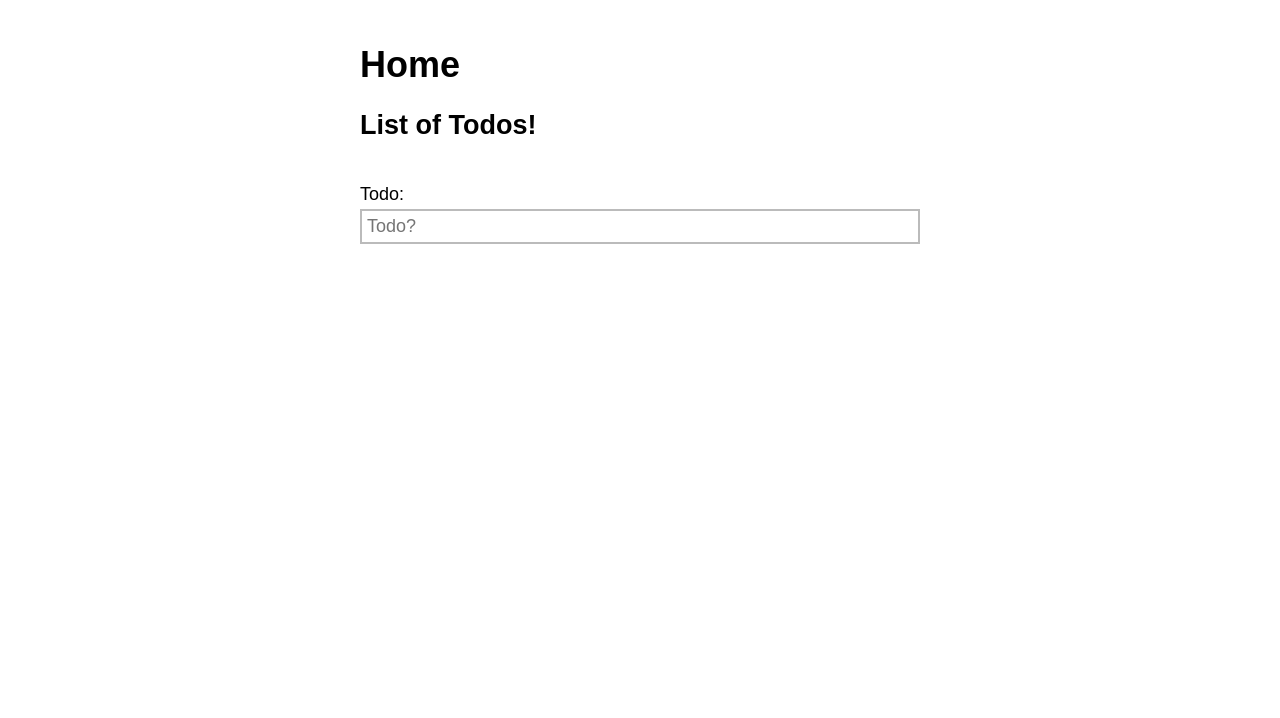
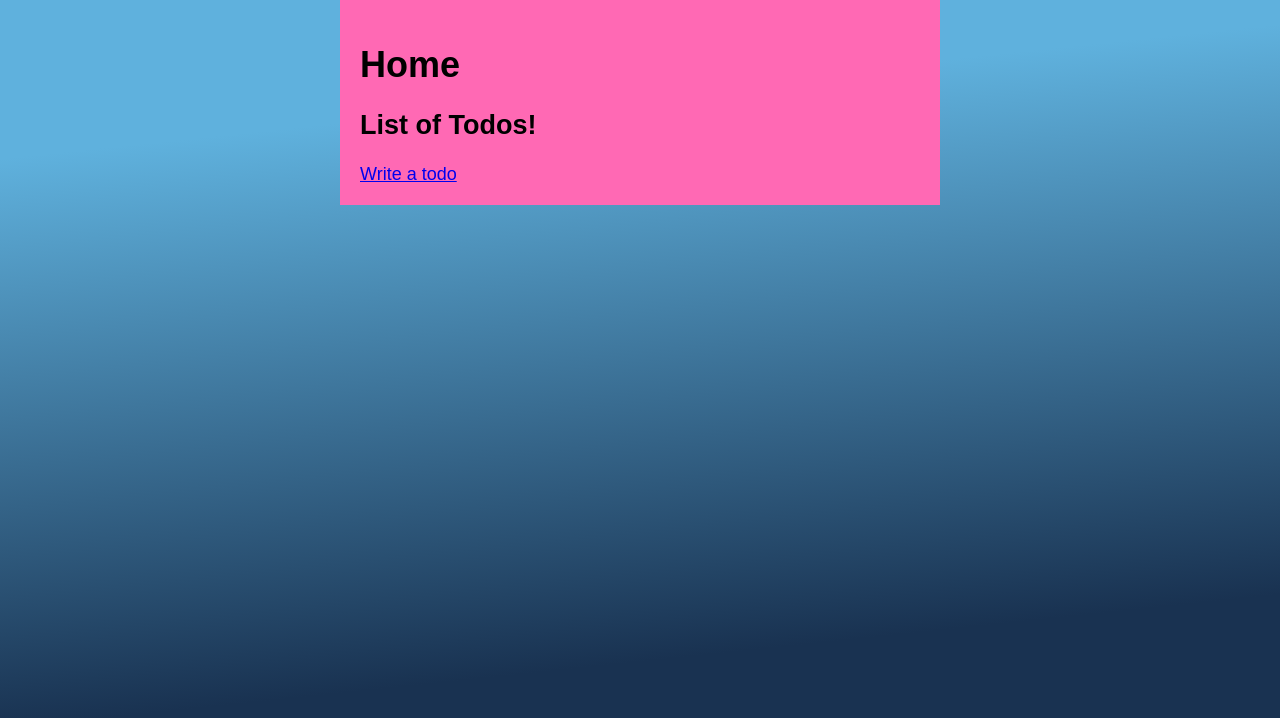
Before and after one commit to macfrei/omr-react-advanced, a React (Create React App) app: page / in a window 1280 px wide. Shown: the top 718 px of the page. Built offline with nearby package versions, Linux system fonts and the light colour scheme.

Commit message:
Add routing and gradient for layout

```diff
--- a/src/App.js
+++ b/src/App.js
@@ -4,9 +4,11 @@ import { v4 as uuidv4 } from 'uuid'
 import styled from 'styled-components/macro'
 import AppForm from './components/AppForm'
 import HomePage from './pages/HomePage'
+import { Switch, Route, useHistory } from 'react-router-dom'
 
 export default function App() {
   const [todos, setTodos] = useState(loadFromLocal('todos') ?? [])
+  const { push } = useHistory()
 
   useEffect(() => {
     saveToLocal('todos', todos)
@@ -14,13 +16,20 @@ export default function App() {
 
   return (
     <AppLayout>
-      <HomePage todos={todos} />
-      <AppForm onAddTodo={handleTodo} />
+      <Switch>
+        <Route exact path="/">
+          <HomePage todos={todos} />
+        </Route>
+        <Route path="/create">
+          <AppForm onAddTodo={handleTodo} />
+        </Route>
+      </Switch>
     </AppLayout>
   )
 
   function handleTodo(todo) {
     setTodos([{ todo, id: uuidv4() }, ...todos])
+    push('/')
   }
 }
 
@@ -28,4 +37,8 @@ const AppLayout = styled.div`
   display: grid;
   gap: 20px;
   padding: 20px;
+
+  @media (min-width: 600px) {
+    background-color: hotpink;
+  }
 `
--- a/src/components/AppForm.js
+++ b/src/components/AppForm.js
@@ -11,6 +11,7 @@ export default function AppForm({ onAddTodo }) {
   )
 
   function handleSubmit(event) {
+    console.log(event)
     event.preventDefault()
     const form = event.target
     const input = form.elements.todo
--- a/src/components/GlobalStyle.js
+++ b/src/components/GlobalStyle.js
@@ -10,6 +10,13 @@ body {
   font-size: 112.5%;
   margin: 0 auto;
   max-width: 600px;
+  height: 100vh;
+  background: rgb(25,50,81);
+  background: linear-gradient(354deg, rgba(25,50,81,1) 22%, rgba(95,177,221,1) 83%);
+
+  @media (min-width: 400px) {
+    background-color: cornflowerblue;
+  }
 }
 
 input,
--- a/src/index.js
+++ b/src/index.js
@@ -3,11 +3,14 @@ import ReactDOM from 'react-dom'
 import App from './App'
 import GlobalStyle from './components/GlobalStyle'
 import reportWebVitals from './reportWebVitals'
+import { BrowserRouter as Router } from 'react-router-dom'
 
 ReactDOM.render(
   <React.StrictMode>
-    <GlobalStyle />
-    <App />
+    <Router>
+      <GlobalStyle />
+      <App />
+    </Router>
   </React.StrictMode>,
   document.getElementById('root')
 )
--- a/src/pages/HomePage.js
+++ b/src/pages/HomePage.js
@@ -1,3 +1,5 @@
+import { Link } from 'react-router-dom'
+
 export default function HomePage({ todos }) {
   return (
     <div>
@@ -8,6 +10,7 @@ export default function HomePage({ todos }) {
           <li key={id}>{todo}</li>
         ))}
       </ul>
+      <Link to="/create">Write a todo</Link>
     </div>
   )
 }
```
Also changed, not shown: 1 other file (tests, documents, lock files or other folders).
